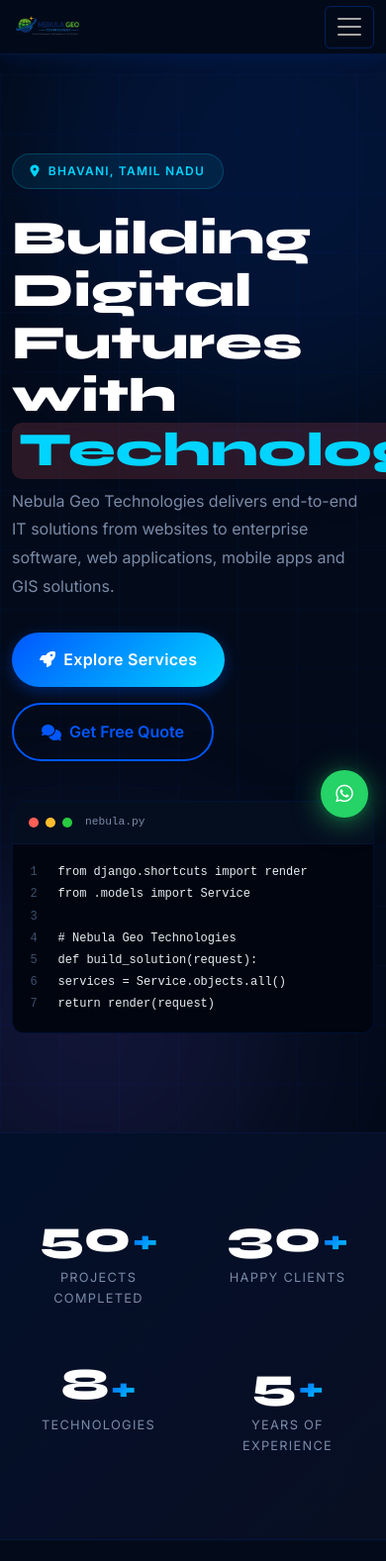
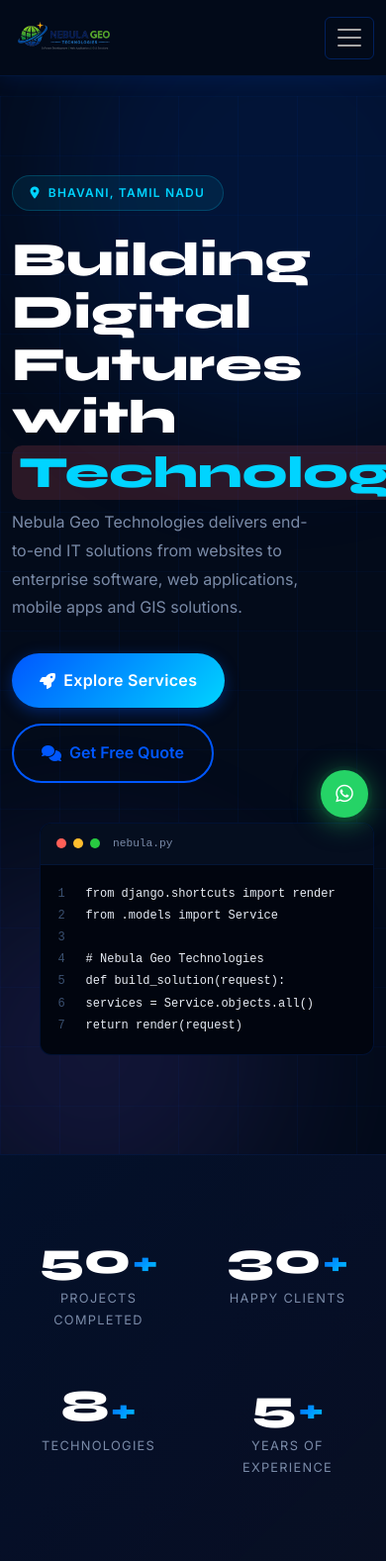
Before and after one commit to nebulageotechnologies-dev/nebula-geo-website, a Django app: page / in a window 390 px wide. Shown: the top 1577 px of the page at 99% size. Run offline with Django 5.2, Linux system fonts and the light colour scheme; data that the repository does not hold is empty.

Commit message:
Increase navbar logo size

```diff
--- a/static/css/style.css
+++ b/static/css/style.css
@@ -120,7 +120,7 @@
 /* brand-text removed to avoid duplicate company name; logo image used instead */
 
 .navbar-logo {
-  height: 88px;
+  height: 95px;
   width: auto;
   display: block;
   flex-shrink: 0;
@@ -128,7 +128,8 @@
 
 @media (max-width: 991px) {
   .navbar-logo {
-    height: 64px;
+   height: 70px !important;
+    width: auto !important;
   }
 }
 
@@ -402,6 +403,7 @@
   position: relative;
   z-index: 2;
   text-align: left;
+  padding-right: 60px;
 }
 
 .hero-title {
@@ -429,11 +431,12 @@
 
 .hero-title span {
   display: inline-block;
+  font-size: clamp(2.8rem, 4vw, 5rem);
   color: var(--accent-highlight) !important;
   background: var(--accent-highlight-bg) !important;
   padding: 0.12rem 0.45rem;
   border-radius: 0.65rem;
-  line-height: 1.1;
+  line-height: 1.15 !important;
   vertical-align: middle;
   box-decoration-break: clone;
 }
@@ -466,6 +469,7 @@
 .hero-visual {
   display: flex;
   justify-content: center;
+  padding-left: 40px;
   align-items: center;
   position: relative;
   z-index: 2;
@@ -546,6 +550,8 @@
 .code-window {
   width: 100%;
   background: #01050F;
+  max-width: 650px;
+  margin-left: auto;
   border-radius: 12px;
   overflow: hidden;
   border: 1px solid rgba(0, 87, 255, .15)
```
Also changed, not shown: db.sqlite3.
